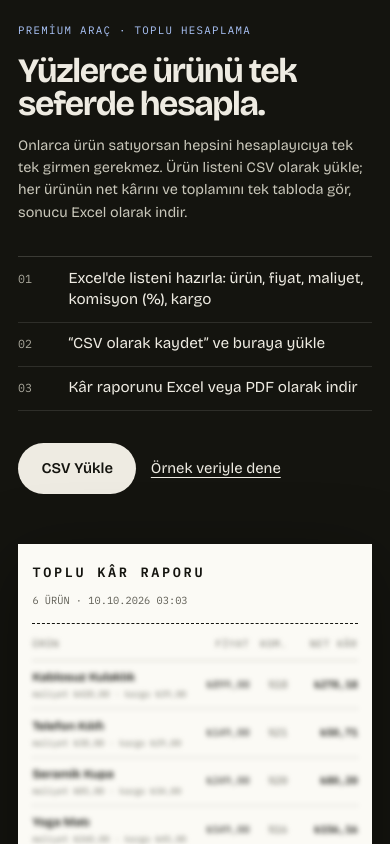
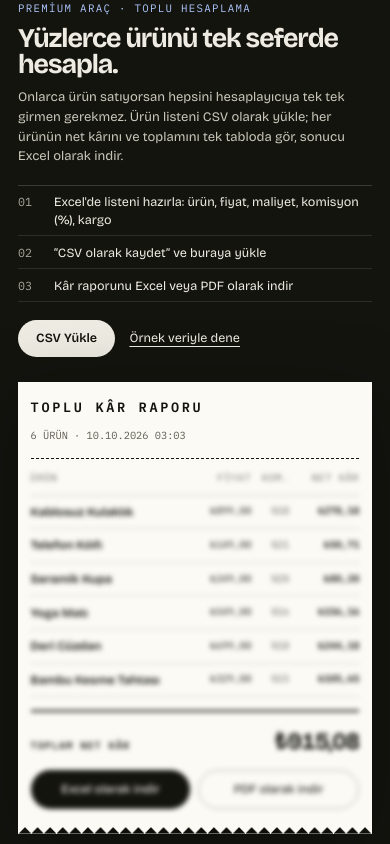
Before and after one commit to erdemsnsy/karfisi, a Next.js app: page / in a window 390 px wide. Shown: the part 2400-3244 px from the top of the page. Built offline with nearby package versions, Linux system fonts and the light colour scheme.

Commit message:
Mobil toplu hesaplama bölümünü kısalt

```diff
--- a/src/components/site/bulk.tsx
+++ b/src/components/site/bulk.tsx
@@ -56,16 +56,16 @@ export function Bulk() {
 
   return (
     <section id="toplu" className="overflow-hidden bg-ink text-paper">
-      <div className="mx-auto grid max-w-[1280px] grid-cols-[repeat(auto-fit,minmax(min(100%,400px),1fr))] items-stretch gap-x-[clamp(40px,6vw,96px)] gap-y-12 px-[clamp(20px,4vw,48px)] py-[clamp(56px,7vw,96px)]">
-        <div className="relative flex flex-col justify-between gap-9 py-2">
+      <div className="mx-auto grid max-w-[1280px] grid-cols-[repeat(auto-fit,minmax(min(100%,400px),1fr))] items-stretch gap-x-[clamp(40px,6vw,96px)] gap-y-12 px-[clamp(20px,4vw,48px)] py-[clamp(56px,7vw,96px)] max-[640px]:gap-y-7 max-[640px]:py-10">
+        <div className="relative flex flex-col justify-between gap-9 py-2 max-[640px]:gap-5 max-[640px]:py-0">
           <div>
             <div className="font-mono text-xs tracking-[.12em] text-accent-light uppercase">
               Premium Araç · Toplu Hesaplama
             </div>
-            <h2 className="mt-5 mb-0 text-[clamp(42px,5vw,72px)] leading-[.95] max-[640px]:text-[38px] font-bold tracking-[-.04em]">
+            <h2 className="mt-5 mb-0 text-[clamp(42px,5vw,72px)] leading-[.95] max-[640px]:mt-3 max-[640px]:text-[30px] font-bold tracking-[-.04em]">
               Yüzlerce ürünü tek seferde hesapla.
             </h2>
-            <p className="mt-[26px] mb-0 max-w-[540px] max-[640px]:mt-4 max-[640px]:text-base text-[clamp(17px,1.5vw,20px)] leading-[1.55] text-dim-2 text-pretty">
+            <p className="mt-[26px] mb-0 max-w-[540px] max-[640px]:mt-3 max-[640px]:text-[14.5px] max-[640px]:leading-[1.5] text-[clamp(17px,1.5vw,20px)] leading-[1.55] text-dim-2 text-pretty">
               Onlarca ürün satıyorsan hepsini hesaplayıcıya tek tek girmen gerekmez. Ürün listeni CSV olarak yükle; her
               ürünün net kârını ve toplamını tek tabloda gör, sonucu Excel olarak indir.
             </p>
@@ -74,17 +74,17 @@ export function Bulk() {
             {STEPS.map((t, i) => (
               <div
                 key={t}
-                className="grid grid-cols-[44px_minmax(0,1fr)] items-baseline gap-3 border-b border-paper/[.12] py-5 max-[640px]:py-3"
+                className="grid grid-cols-[44px_minmax(0,1fr)] max-[640px]:grid-cols-[28px_minmax(0,1fr)] items-baseline gap-3 border-b border-paper/[.12] py-5 max-[640px]:py-2"
               >
                 <span className="font-mono text-[13px] text-dim">{String(i + 1).padStart(2, "0")}</span>
-                <span className="text-[clamp(17px,1.4vw,19px)] leading-[1.4]">{t}</span>
+                <span className="text-[clamp(17px,1.4vw,19px)] leading-[1.4] max-[640px]:text-[14px]">{t}</span>
               </div>
             ))}
           </div>
           <div className="flex flex-wrap items-center gap-2.5">
             <button
               onClick={gate(() => fileRef.current?.click())}
-              className="rounded-full border-0 bg-paper px-[26px] py-4 text-[16.5px] font-semibold text-ink hover:bg-white"
+              className="rounded-full border-0 bg-paper px-[26px] py-4 text-[16.5px] font-semibold text-ink hover:bg-white max-[640px]:px-5 max-[640px]:py-2.5 max-[640px]:text-[14px]"
             >
               CSV Yükle
             </button>
@@ -93,7 +93,7 @@ export function Bulk() {
                 setRows(SAMPLE);
                 notify("Örnek veri yüklendi");
               })}
-              className="border-0 bg-transparent px-1.5 py-2.5 text-[16.5px] text-paper underline underline-offset-4"
+              className="border-0 bg-transparent px-1.5 py-2.5 text-[16.5px] text-paper underline max-[640px]:py-1.5 max-[640px]:text-[14px] underline-offset-4"
             >
               Örnek veriyle dene
             </button>
@@ -104,7 +104,7 @@ export function Bulk() {
         <div className="drop-shadow-[0_20px_40px_rgba(0,0,0,.4)]">
           <div
 
-            className="receipt-edge bg-receipt px-[clamp(18px,2.6vw,30px)] pt-[clamp(22px,3vw,32px)] pb-12 font-mono text-[13.5px] tabular-nums text-ink max-[640px]:px-4 max-[640px]:pt-5 max-[640px]:pb-9 max-[640px]:text-[11.5px]"
+            className="receipt-edge bg-receipt px-[clamp(18px,2.6vw,30px)] pt-[clamp(22px,3vw,32px)] pb-12 font-mono text-[13.5px] tabular-nums text-ink max-[640px]:px-3.5 max-[640px]:pt-4 max-[640px]:pb-7 max-[640px]:text-[11px]"
           >
             <div className="flex flex-wrap items-baseline justify-between gap-3">
               <span className="text-[15px] font-semibold tracking-[.2em]">TOPLU KÂR RAPORU</span>
@@ -131,7 +131,7 @@ export function Bulk() {
                   >
                     <span className="flex min-w-0 flex-col gap-0.5">
                       <span className="truncate font-sans text-[15.5px] font-semibold max-[640px]:text-[13.5px]">{row[0]}</span>
-                      <span className="text-[11px] text-muted-2 max-[640px]:text-[9.5px]">
+                      <span className="text-[11px] text-muted-2 max-[640px]:hidden">
                         maliyet {tl(row[2])} · kargo {tl(row[4])}
                       </span>
                     </span>
@@ -154,7 +154,7 @@ export function Bulk() {
               </div>
             </div>
             <div
-              className="mt-[22px] flex flex-wrap gap-2 select-none"
+              className="mt-[22px] max-[640px]:mt-3 flex flex-wrap gap-2 select-none"
               style={{ ...blur, pointerEvents: locked ? "none" : "auto" }}
             >
               <button
```
